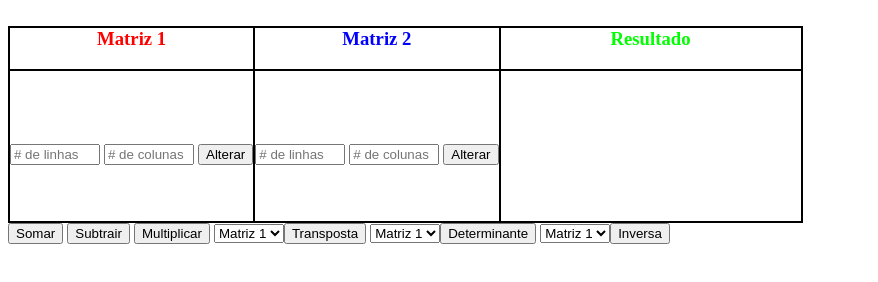
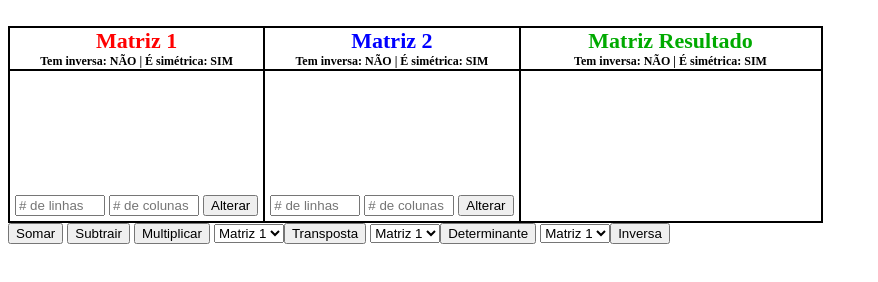
Before and after one commit to patrickpissurno/Matrix-Calculator, a plain HTML site: page index.html in a window 1280 px wide. Shown: the whole page, without its empty margins (0-878 px from the left). Drawn offline with Linux system fonts and the light colour scheme.

Commit message:
Edição no layout

```diff
--- a/index.html
+++ b/index.html
@@ -1,9 +1,26 @@
+<HTML>
+	<meta http-equiv="Content-Type" content="text/html;charset=UTF-8">
+	<head>
+		<title>
+			Calculadora de Matrizes
+		</title>
+	</head>
+	<body>
 		<div id = "err"></div><br>
 		<table class="outer">
 			<tr class="outer">
-		<th class="outer"><h3 style="color:#F00">Matriz 1</h3></th>
-		<th class="outer"><h3 style="color:#00F">Matriz 2</h3></th>
-		<th class="outer"><h3 style="color:#0F0">Resultado</h3></th>
+				<th class="outer" style = "vertical-align:center;">
+					<a style="color:#F00; font-size:22px;">Matriz 1</a><br>
+					<a style="color:#000; font-size:12px;" id = "m1_info">Tem inversa: NÃO | É simétrica: SIM</a>
+				</th>
+				<th class="outer" style = "vertical-align:center;">
+					<a style="color:#00F; font-size:22px;">Matriz 2</a><br>
+					<a style="color:#000; font-size:12px;" id = "m2_info">Tem inversa: NÃO | É simétrica: SIM</a>
+				</th>
+				<th class="outer" style = "vertical-align:center;">
+					<a style="color:#0A0; font-size:22px;">Matriz Resultado</a><br>
+					<a style="color:#000; font-size:12px;" id = "m3_info">Tem inversa: NÃO | É simétrica: SIM</a>
+				</th>
 			</tr>
 			<tr class="outer"  style = "display : none">
 				<td>
@@ -23,17 +40,23 @@
 				</td>
 			</tr>
 			<tr class="outer">
-		<td class = "outer">
-			<br>
-			<input id="linha_amount_1" placeholder = "# de linhas" style = "width:90;vertical-align:bottom;">
-			<input id="coluna_amount_1" placeholder = "# de colunas" style = "width:90;vertical-align:bottom;">
+				<td class = "outer" style = "vertical-align:bottom">
+					<center>
+						<div style = "margin:5 5 5 5">
+							<input id="linha_amount_1" placeholder = "# de linhas" style = "width:90;">
+							<input id="coluna_amount_1" placeholder = "# de colunas" style = "width:90;">
 							<button onclick = "alterTable('1');">Alterar</button>
+						</div>
+					</center>
 				</td>
-		<td class = "outer">
-			<br>
-			<input id="linha_amount_2" placeholder = "# de linhas" style = "width:90;vertical-align:bottom;">
-			<input id="coluna_amount_2" placeholder = "# de colunas" style = "width:90;vertical-align:bottom;">
+				<td class = "outer" style = "vertical-align:bottom">
+					<center>
+						<div style = "margin:5 5 5 5">
+							<input id="linha_amount_2" placeholder = "# de linhas" style = "width:90;">
+							<input id="coluna_amount_2" placeholder = "# de colunas" style = "width:90;">
 							<button onclick = "alterTable('2');">Alterar</button>
+						</div>
+					</center>
 				</td>
 				<td class = "outer">
 					<canvas id="display">
@@ -56,6 +79,8 @@
 		  <option value="1">Matriz 1</option>
 		  <option value="2">Matriz 2</option>
 		</select><button onclick = "inversa()">Inversa</button> <!-- Chama a função -->
+	</body>
+</html>
 
 <style>
 .outer,table{
```
Lines whose indentation alone changed are shown as unchanged.
